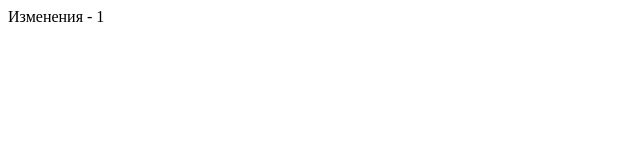
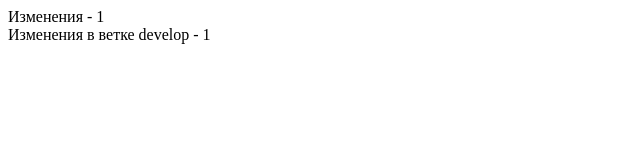
Before and after one commit to psywalker/test, a plain HTML site: page index.html in a window 1280 px wide. Shown: the whole page, without its empty margins (0-640 px from the left). Drawn offline with Linux system fonts and the light colour scheme.

Commit message:
Изменения в ветке develop - 1

```diff
--- a/index.html
+++ b/index.html
@@ -8,5 +8,6 @@
 </head>
 <body>
   <div>Изменения - 1</div>
+  <div>Изменения в ветке develop - 1</div>
 </body>
 </html>
```
